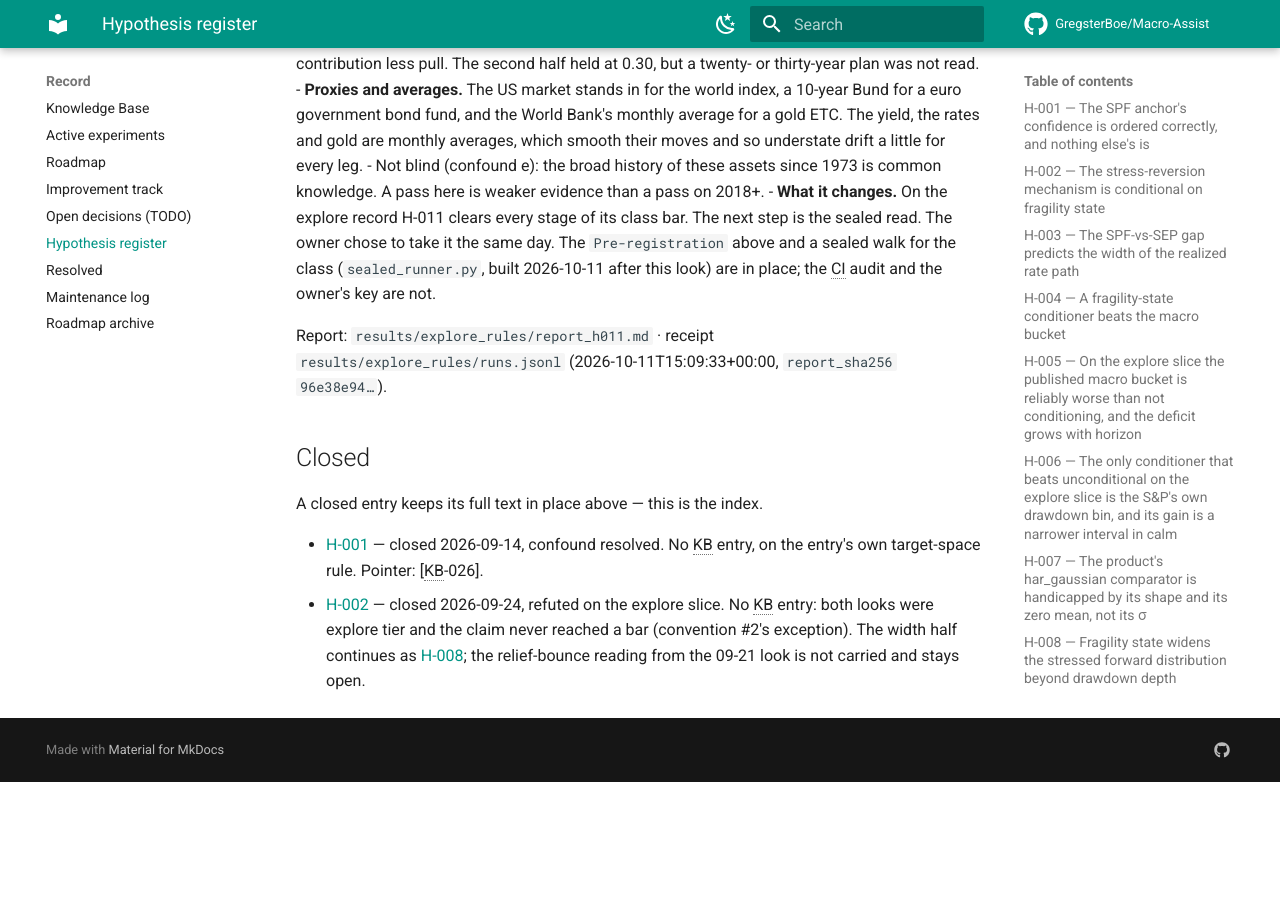
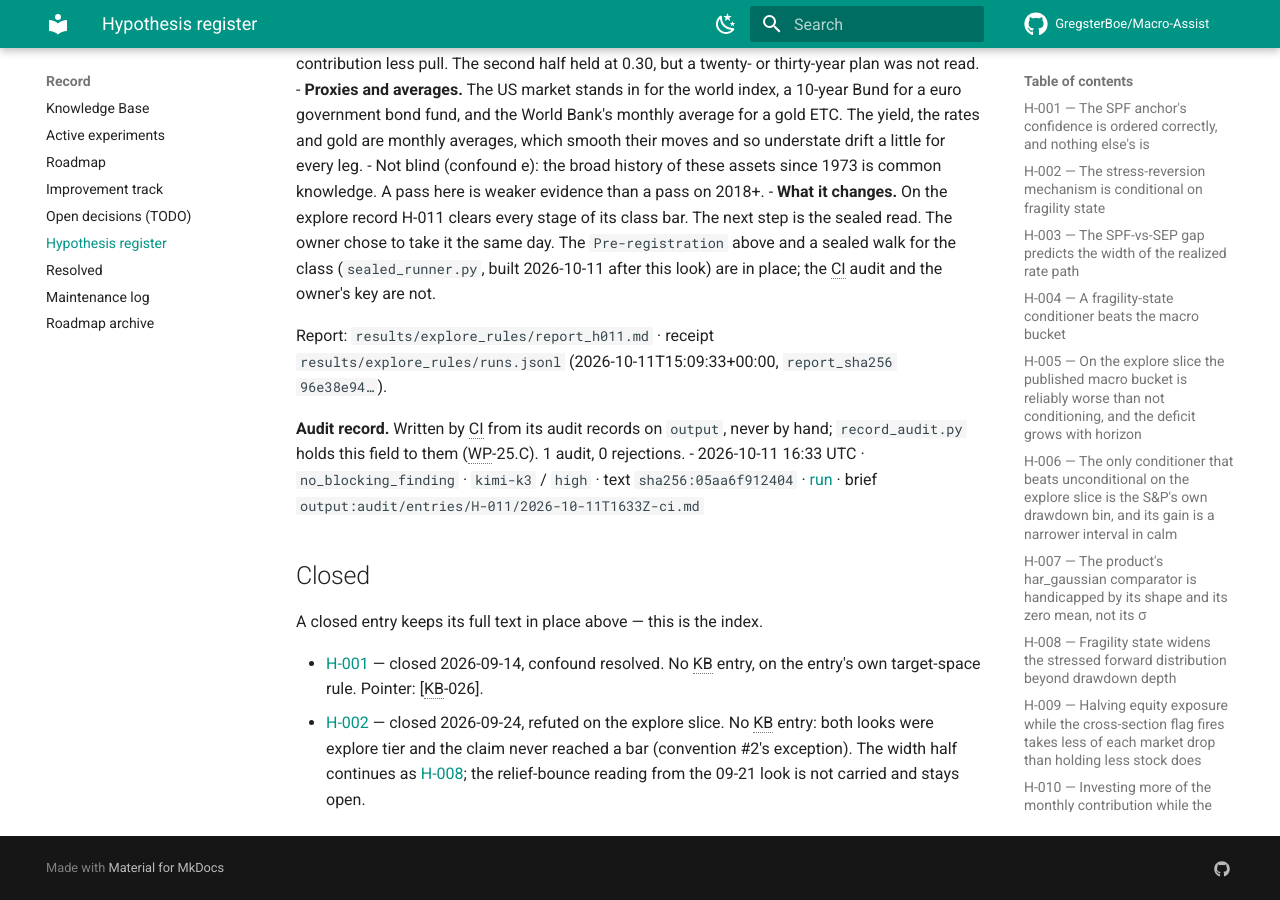
Before and after one commit to GregsterBoe/Macro-Assist, an MkDocs documentation site: the page built from docs/record/hypotheses.md, in a window 1280 px wide and 900 px high, scrolled down 32255 px. Built offline with MkDocs 1.6.1 and Material for MkDocs 9.7.7, drawn with Linux system fonts in a browser that asks for light colours; comment, search, counter and statistics services are not loaded; before the commit the page ends 33037 px from its top, so only the background shows below that.

Commit message:
audit: h-011 — Audit record from CI's records

```diff
--- a/docs/record/hypotheses.md
+++ b/docs/record/hypotheses.md
@@ -1292,6 +1292,9 @@ Report: `results/explore_rules/report_h011.md` · receipt
 `results/explore_rules/runs.jsonl` (2026-10-11T15:09:33+00:00, `report_sha256`
 `96e38e94…`).
 
+**Audit record.** Written by CI from its audit records on `output`, never by hand; `record_audit.py` holds this field to them (WP-25.C). 1 audit, 0 rejections.
+- 2026-10-11 16:33 UTC · `no_blocking_finding` · `kimi-k3` / `high` · text `sha256:05aa6f912404` · [run](https://github.com/GregsterBoe/Macro-Assist/actions/runs/38155901762) · brief `output:audit/entries/H-011/2026-10-11T1633Z-ci.md`
+
 ## Closed
 
 A closed entry keeps its full text in place above — this is the index.
```
